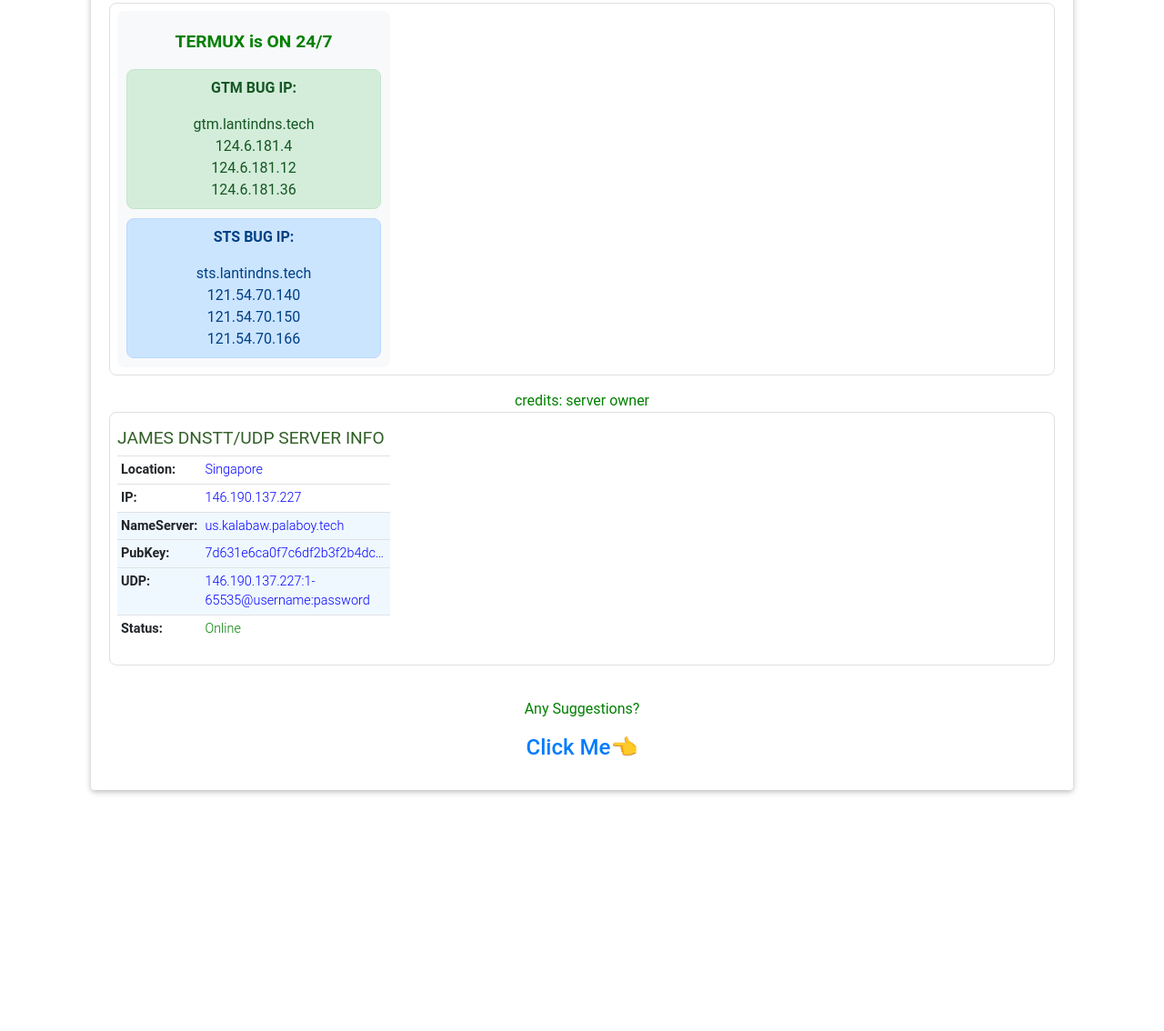
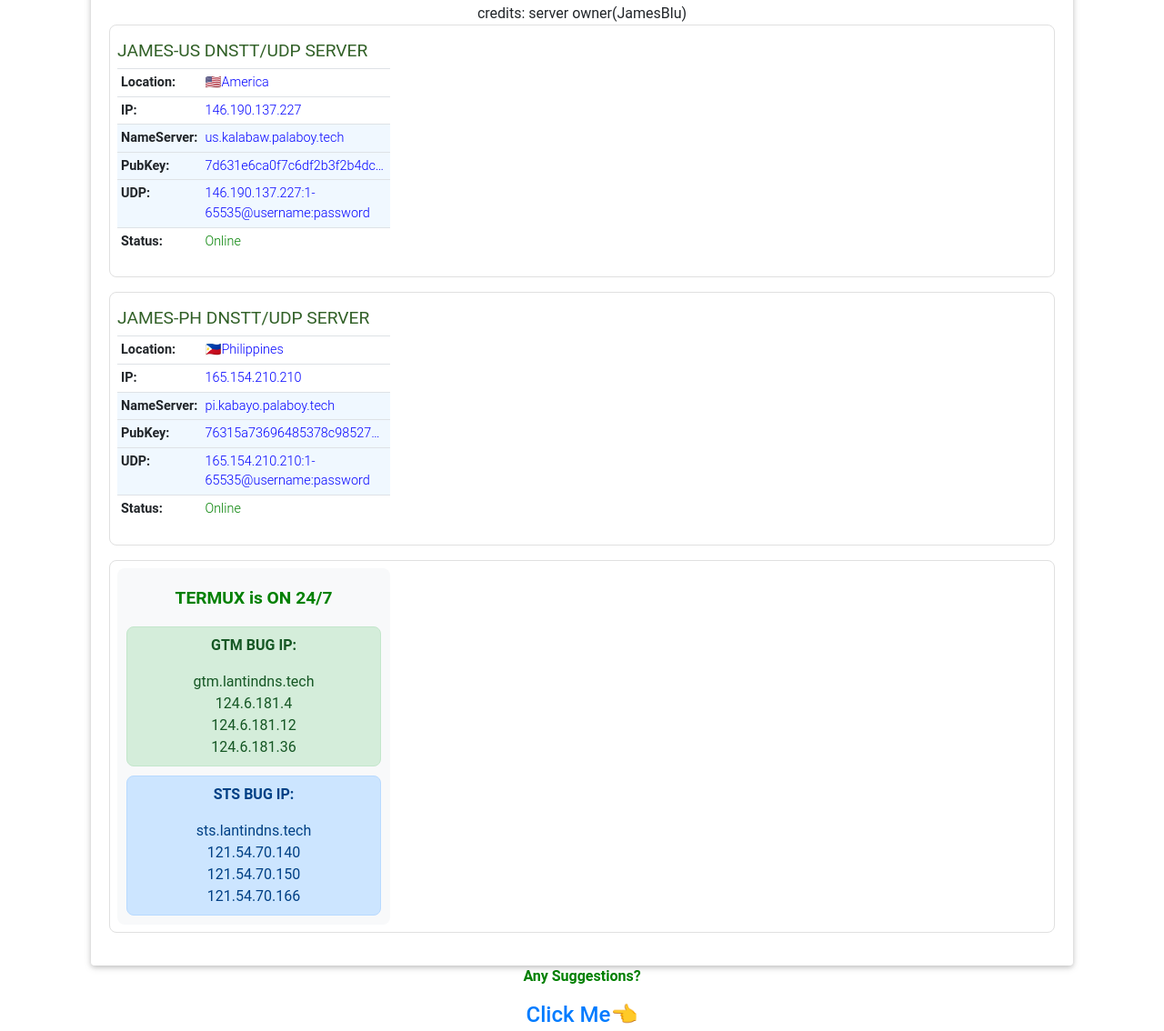
Before and after one commit to Access1277/Accounts, a plain HTML site: page index.html in a window 1280 px wide. Shown: the part 1041-2175 px from the top of the page at 91% size. Before the commit the page ends 1990 px from the top, so only its background shows below. Drawn offline with nearby package versions, Linux system fonts and the light colour scheme.

Commit message:
Update index.html

```diff
--- a/index.html
+++ b/index.html
@@ -21,7 +21,7 @@ class="list-group-item justify-content-between align-items-center" style="margin
             <tbody>
                 <tr style="background-color: #f0f8ff;">
                     <td style="padding: 4px; font-weight: bold;">Location:</td>
-                    <td style="padding: 4px; color: blue;">Singapore</td>
+                    <td style="padding: 4px; color: blue;">🇸🇬Singapore</td>
                 </tr>
                 <tr style="background-color: #f0f8ff;">
                     <td style="padding: 4px; font-weight: bold;">IP:</td>
@@ -53,34 +53,16 @@ class="list-group-item justify-content-between align-items-center" style="margin
                 <td style="padding: 4px; color: blue;">09161603254</td>
                 </tr></center></div></tbody></table></ul></p>
 
-                <li class="list-group-item justify-content-between align-items-center" style="margin-bottom: 1em; border: 1px solid #e0e0e0; border-radius: 8px; padding: 0.5em; display: flex; flex-wrap: wrap; justify-content: space-around;">
-                <div class="pricingTable1 text-left" style="flex: 1; max-width: 300px; text-align: center; background-color: #f8f9fa; padding: 10px; border-radius: 8px;">
-                <center><p style="margin-top: 0.5em; font-size: 1.2em; font-weight: bold;"><font color="green">TERMUX is ON 24/7</p>
-                <div style="background-color: #d4edda; border: 1px solid #c3e6cb; border-radius: 8px; padding: 8px; margin-bottom: 10px;">
-                <p style="font-weight: bold; color: #155724;">GTM BUG IP:</p>
-                <p style="color: #155724; margin: 0;">gtm.lantindns.tech</p>
-                <p style="color: #155724; margin: 0;">124.6.181.4</p>
-                <p style="color: #155724; margin: 0;">124.6.181.12</p>
-                <p style="color: #155724; margin: 0;">124.6.181.36</p>
-                </div>
-                <div style="background-color: #cce5ff; border: 1px solid #b8daff; border-radius: 8px; padding: 8px;">
-                <p style="font-weight: bold; color: #004085;">STS BUG IP:</p>
-                <p style="color: #004085; margin: 0;">sts.lantindns.tech</p>
-                <p style="color: #004085; margin: 0;">121.54.70.140</p>
-                <p style="color: #004085; margin: 0;">121.54.70.150</p>
-                <p style="color: #004085; margin: 0;">121.54.70.166</p>
-                </div>
-                </div>
-                </li>
-                credits: server owner
+
+                credits: server owner(JamesBlu)
                 <li class="list-group-item justify-content-between align-items-center" style="margin-bottom: 1em; border: 1px solid #e0e0e0; border-radius: 8px; padding: 0.5em; display: flex; flex-wrap: wrap; justify-content: space-around;">
                 <div class="pricingTable1 text-left" style="flex: 1; max-width: 300px; text-align: center;">
-                <h6 class="title1 py-2 m-0" style="color: #316027; font-size: 1.2em;">JAMES DNSTT/UDP SERVER INFO</h6>
+                <h6 class="title1 py-2 m-0" style="color: #316027; font-size: 1.2em;">JAMES-US DNSTT/UDP SERVER</h6>
                 <table class="table" style="border-collapse: collapse; width: 100%;">
                 <tbody>
                 <tr>
                 <td style="padding: 4px; font-weight: bold;">Location:</td>
-                <td style="padding: 4px; color: blue;">Singapore</td>
+                <td style="padding: 4px; color: blue;">🇺🇲America</td>
                 </tr>
                 <tr>
                 <td style="padding: 4px; font-weight: bold;">IP:</td>
@@ -104,7 +86,56 @@ class="list-group-item justify-content-between align-items-center" style="margin
                 </tr>
                 </tbody>
                 </table>
-
+                <li class="list-group-item justify-content-between align-items-center" style="margin-bottom: 1em; border: 1px solid #e0e0e0; border-radius: 8px; padding: 0.5em; display: flex; flex-wrap: wrap; justify-content: space-around;">
+                <div class="pricingTable1 text-left" style="flex: 1; max-width: 300px; text-align: center;">
+                <h6 class="title1 py-2 m-0" style="color: #316027; font-size: 1.2em;">JAMES-PH DNSTT/UDP SERVER</h6>
+                <table class="table" style="border-collapse: collapse; width: 100%;">
+                <tbody>
+                <tr>
+                <td style="padding: 4px; font-weight: bold;">Location:</td>
+                <td style="padding: 4px; color: blue;">🇵🇭Philippines</td>
+                </tr>
+                <tr>
+                <td style="padding: 4px; font-weight: bold;">IP:</td>
+                <td style="padding: 4px; color: blue;">165.154.210.210</td>
+                </tr>
+                <tr style="background-color: #f0f8ff;">
+                <td style="padding: 4px; font-weight: bold;">NameServer:</td>
+                <td style="padding: 4px; color: blue;">pi.kabayo.palaboy.tech</td>
+                </tr>
+                <tr style="background-color: #f0f8ff;">
+                <td style="padding: 4px; font-weight: bold;">PubKey:</td>
+                <td style="padding: 4px; color: blue; max-width: 120px; overflow: hidden; text-overflow: ellipsis; white-space: nowrap; font-size: 0.9em;">76315a73696485378c98527a4e079ad2337fe79ec42fe78a987a043e5fa59010</td>
+                </tr>
+                <tr style="background-color: #f0f8ff;">
+                <td style="padding: 4px; font-weight: bold;">UDP:</td>
+                <td style="padding: 4px; color: blue;">165.154.210.210:1-65535@username:password</td>
+                </tr>
+                <tr>
+                <td style="padding: 4px; font-weight: bold;">Status:</td>
+                <td style="padding: 4px; color: green;">Online</td>
+                </tr>
+                </tbody>
+                </table>
+                <li class="list-group-item justify-content-between align-items-center" style="margin-bottom: 1em; border: 1px solid #e0e0e0; border-radius: 8px; padding: 0.5em; display: flex; flex-wrap: wrap; justify-content: space-around;">
+                <div class="pricingTable1 text-left" style="flex: 1; max-width: 300px; text-align: center; background-color: #f8f9fa; padding: 10px; border-radius: 8px;">
+                <center><p style="margin-top: 0.5em; font-size: 1.2em; font-weight: bold;"><font color="green">TERMUX is ON 24/7</p>
+                <div style="background-color: #d4edda; border: 1px solid #c3e6cb; border-radius: 8px; padding: 8px; margin-bottom: 10px;">
+                <p style="font-weight: bold; color: #155724;">GTM BUG IP:</p>
+                <p style="color: #155724; margin: 0;">gtm.lantindns.tech</p>
+                <p style="color: #155724; margin: 0;">124.6.181.4</p>
+                <p style="color: #155724; margin: 0;">124.6.181.12</p>
+                <p style="color: #155724; margin: 0;">124.6.181.36</p>
+                </div>
+                <div style="background-color: #cce5ff; border: 1px solid #b8daff; border-radius: 8px; padding: 8px;">
+                <p style="font-weight: bold; color: #004085;">STS BUG IP:</p>
+                <p style="color: #004085; margin: 0;">sts.lantindns.tech</p>
+                <p style="color: #004085; margin: 0;">121.54.70.140</p>
+                <p style="color: #004085; margin: 0;">121.54.70.150</p>
+                <p style="color: #004085; margin: 0;">121.54.70.166</p>
+                </div>
+                </div>
+                </li>
 
 
             </tbody>
```
